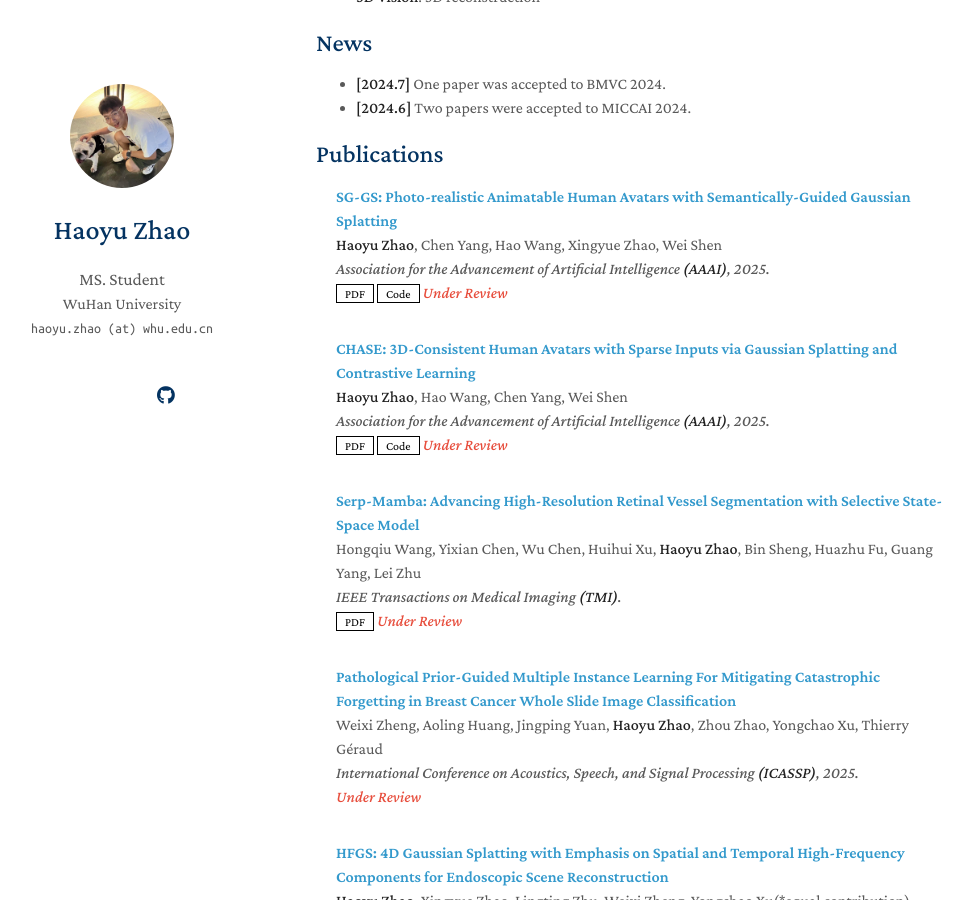
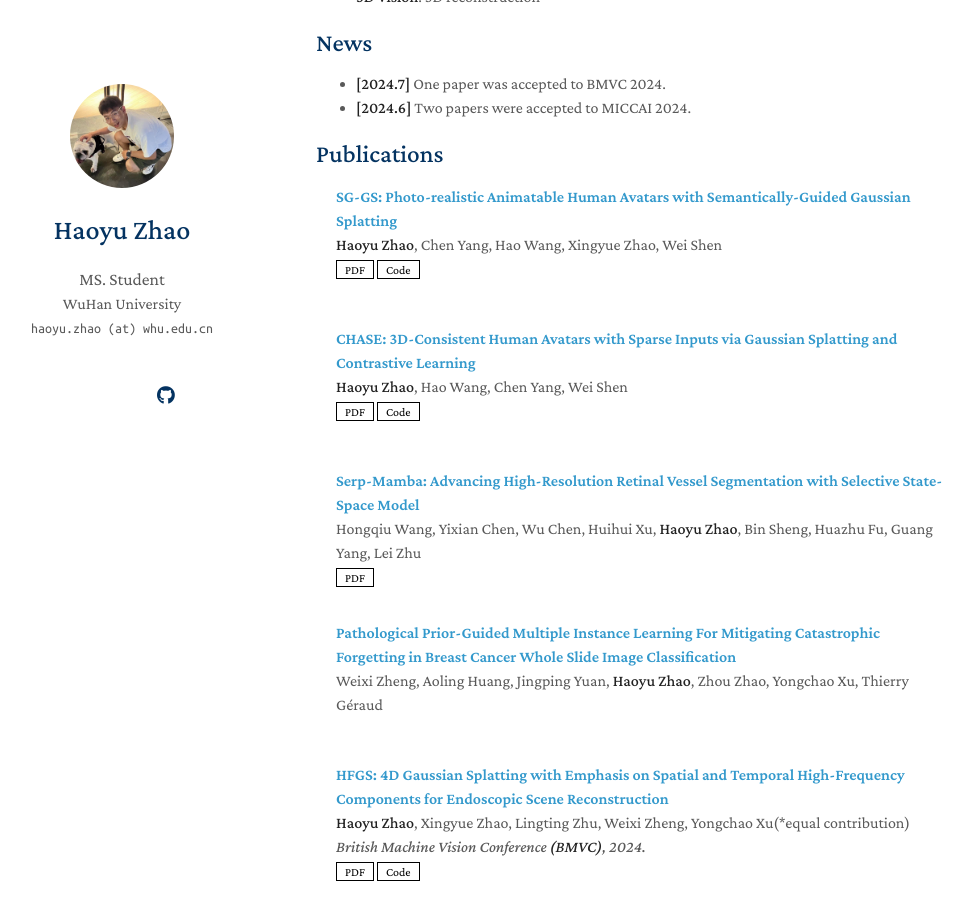
Before and after one commit to zhaohaoyu376/zhaohaoyu376.github.io, a Jekyll site: the page built from index.md, in a window 1280 px wide and 900 px high, scrolled down 326 px. Shown: the whole window, without its empty margins (154-1126 px from the left). Built offline with Jekyll 4.4.1, drawn with Linux system fonts in a browser that asks for light colours; nearby versions of some CDN libraries; a style sheet for code colours, icons or effects is not loaded; our own code applies the rules of GitHub Pages for plain Markdown files.

Commit message:
Update publications.yml

```diff
--- a/_data/publications.yml
+++ b/_data/publications.yml
@@ -1,31 +1,31 @@
 main:
   - title: "SG-GS: Photo-realistic Animatable Human Avatars with Semantically-Guided Gaussian Splatting"
     authors: "<strong>Haoyu Zhao</strong>, Chen Yang, Hao Wang, Xingyue Zhao, Wei Shen"
-    conference: Association for the Advancement of Artificial Intelligence <strong>(AAAI)</strong>, 2025.
+    conference:
     pdf: https://arxiv.org/pdf/2408.09665
     code: https://github.com/zhaohaoyu376/sggs
-    notes: Under Review
+    notes:
 
   - title: "CHASE: 3D-Consistent Human Avatars with Sparse Inputs via Gaussian Splatting and Contrastive Learning"
     authors: "<strong>Haoyu Zhao</strong>, Hao Wang, Chen Yang, Wei Shen"
-    conference: Association for the Advancement of Artificial Intelligence <strong>(AAAI)</strong>, 2025.
+    conference:
     pdf: https://arxiv.org/pdf/2408.09663
     code: https://github.com/zhaohaoyu376/chase
-    notes: Under Review
+    notes:
 
   - title: "Serp-Mamba: Advancing High-Resolution Retinal Vessel Segmentation with Selective State-Space Model"
     authors: "Hongqiu Wang, Yixian Chen, Wu Chen, Huihui Xu, <strong>Haoyu Zhao</strong>, Bin Sheng, Huazhu Fu, Guang Yang, Lei Zhu"
-    conference: IEEE Transactions on Medical Imaging <strong>(TMI)</strong>.
+    conference:
     pdf: https://arxiv.org/abs/2409.04356
     code:
-    notes: Under Review
+    notes:
 
   - title: "Pathological Prior‑Guided Multiple Instance Learning For Mitigating Catastrophic Forgetting in Breast Cancer Whole Slide Image Classification"
     authors: "Weixi Zheng, Aoling Huang, Jingping Yuan, <strong>Haoyu Zhao</strong>, Zhou Zhao, Yongchao Xu, Thierry Géraud"
-    conference: International Conference on Acoustics, Speech, and Signal Processing <strong>(ICASSP)</strong>, 2025.
+    conference:
     pdf:
     code:
-    notes: Under Review
+    notes:
 
 
   - title: "HFGS: 4D Gaussian Splatting with Emphasis on Spatial and Temporal High-Frequency Components for Endoscopic Scene Reconstruction"
```
